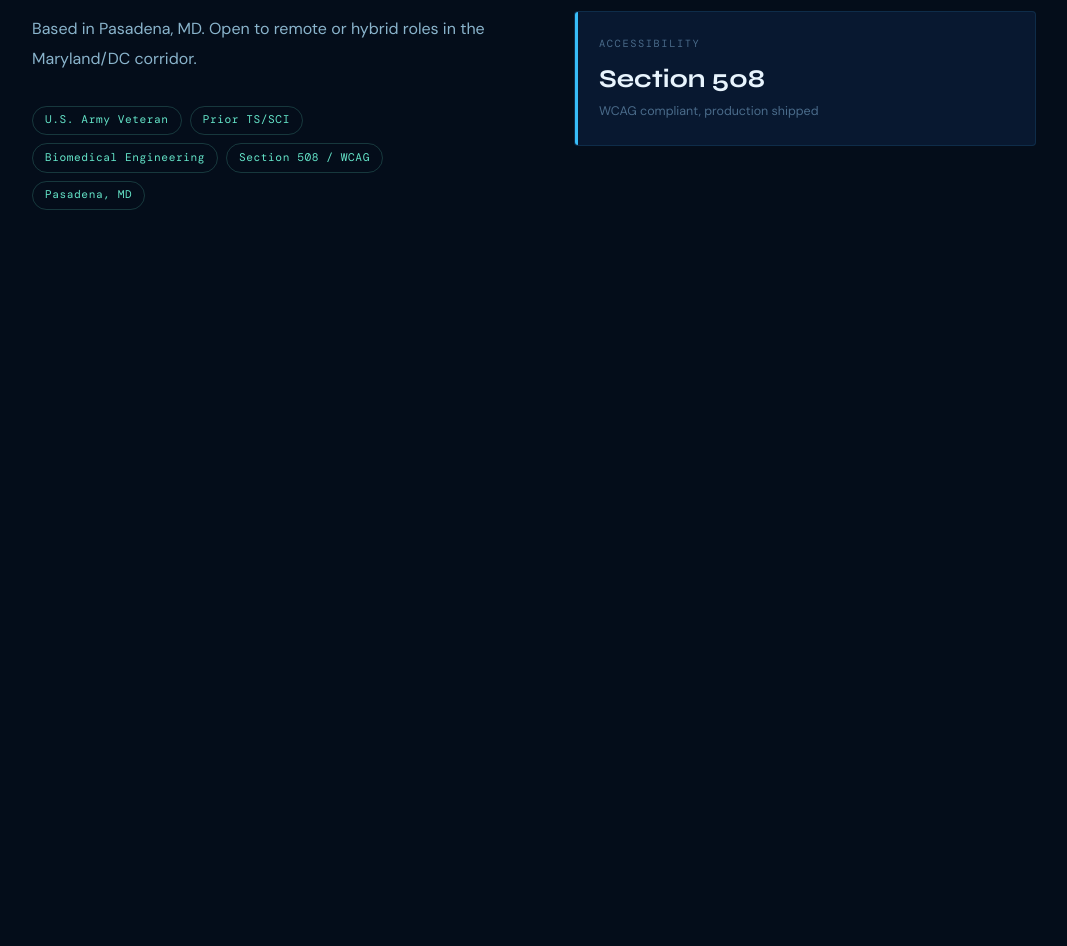
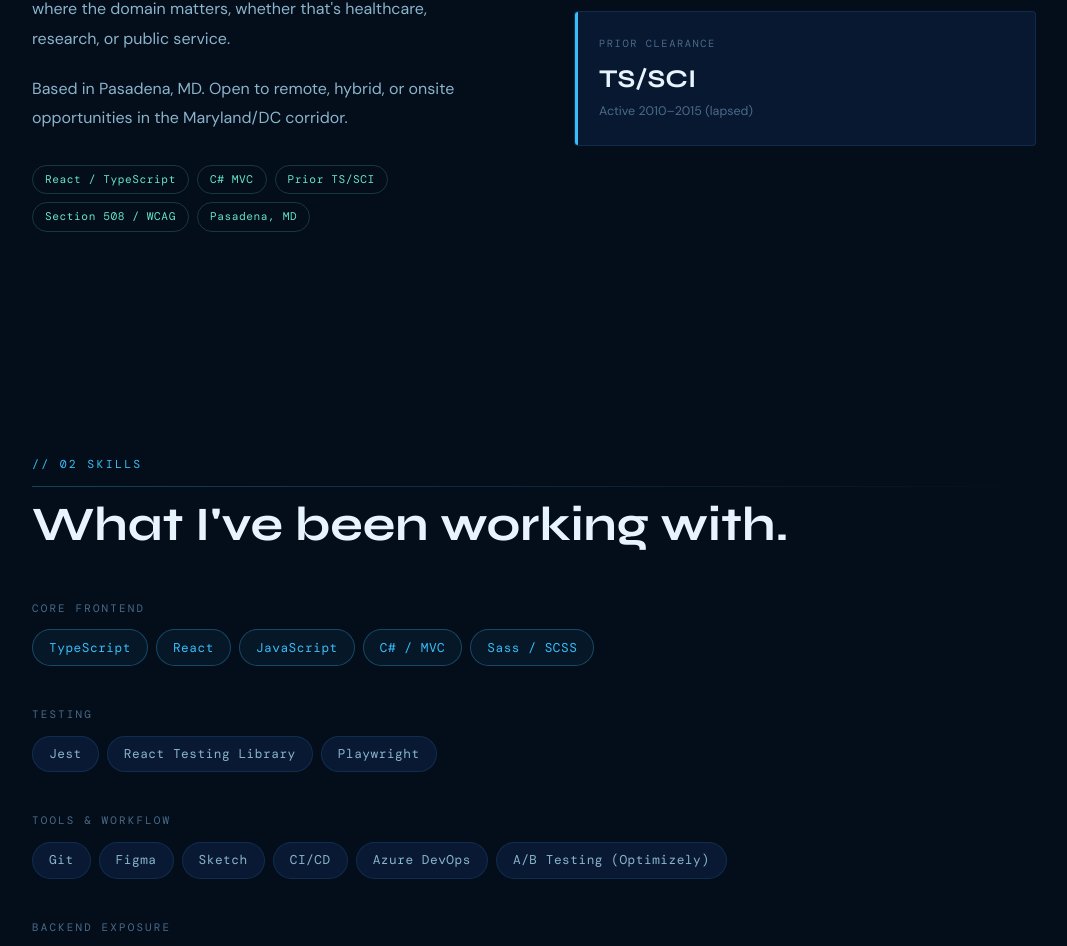
Before and after one commit to rmrose78/rr-dev, a React (Vite) app: page / in a window 1280 px wide. Shown: the part 1377-2323 px from the top of the page, without its empty margins (106-1173 px from the left). Before the commit the page ends 1699 px from the top, so only its background shows below. Built offline with nearby package versions, Linux system fonts and the light colour scheme.

Commit message:
feat: add Skills section with responsive design and animations

```diff
--- a/src/App.tsx
+++ b/src/App.tsx
@@ -1,8 +1,9 @@
 import { useState } from 'react'
 import Nav from '@/components/layout/Nav'
 import Hero from '@/components/sections/Hero'
-import ContactModal from './components/ui/ContactModal'
-import About from './components/sections/About'
+import ContactModal from '@/components/ui/ContactModal'
+import About from '@/components/sections/About'
+import Skills from '@/components/sections/Skills'
 
 export default function App() {
   const [contactOpen, setContactOpen] = useState(false)
@@ -13,7 +14,7 @@ export default function App() {
       <main>
         <Hero onContactClick={() => setContactOpen(true)} />
         <About />
-
+        <Skills />
         <ContactModal
           open={contactOpen}
           onClose={() => setContactOpen(false)}
--- a/src/components/layout/Nav.tsx
+++ b/src/components/layout/Nav.tsx
@@ -6,8 +6,8 @@ import LinkedInIcon from '../ui/LinkedInIcon'
 const NAV_LINKS = [
   { label: 'About', href: '#about' },
   { label: 'Skills', href: '#skills' },
-  { label: 'Experience', href: '#experience' },
-  { label: 'Recommendations', href: '#recommendations' },
+  // { label: 'Experience', href: '#experience' },
+  // { label: 'Recommendations', href: '#recommendations' },
 ]
 
 interface NavProps {
--- a/src/components/sections/About.tsx
+++ b/src/components/sections/About.tsx
@@ -10,19 +10,19 @@ const STAT_CARDS = [
     sub: 'React + TypeScript at TaxSlayer',
   },
   {
+    label: 'Education',
+    value: 'B.S. Biomedical Engineering',
+    sub: 'Honors, UTSA 2020',
+  },
+  {
+    label: 'Veteran',
+    value: 'U.S. Army',
+    sub: 'Human Intelligence (35M), Afghanistan 2012',
+  },
+  {
     label: 'Prior Clearance',
     value: 'TS/SCI',
-    sub: 'Active 2010–2015, U.S. Army (lapsed)',
-  },
-  {
-    label: 'Background',
-    value: 'B.S. BME',
-    sub: 'Biomedical Engineering (Honors), UTSA 2020',
-  },
-  {
-    label: 'Accessibility',
-    value: 'Section 508',
-    sub: 'WCAG compliant, production shipped',
+    sub: 'Active 2010–2015 (lapsed)',
   },
 ]
 
@@ -59,28 +59,29 @@ export default function About() {
           <p className={styles.text}>
             I'm a Frontend Developer with nearly four years of production
             experience in React and TypeScript. My path here went through{' '}
-            <strong>Biomedical Engineering</strong> at UTSA, a U.S. Army
-            deployment to Afghanistan, and frontend training through{' '}
-            <strong>#VetsWhoCode</strong>.
+            <strong>Biomedical Engineering</strong> at UTSA, service as a{' '}
+            <strong>U.S.&nbsp;Army Veteran</strong>, and frontend training
+            through <strong>#VetsWhoCode</strong>.
           </p>
 
           <p className={styles.text}>
-            My goal is building software for <strong>research teams</strong>:
-            tools for biomedical scientists, engineers, and analysts that make
-            complex work more accessible. I care about clean code and interfaces
-            that actually serve the people using them.
+            I care about clean, maintainable code and building interfaces that
+            actually serve the people using them. That includes accessibility. I
+            build with Section 508 and WCAG compliance as a standard practice,
+            not an afterthought. I'm drawn to work where the domain matters,
+            whether that's healthcare, research, or public service.
           </p>
 
           <p className={styles.text}>
-            Based in Pasadena, MD. Open to remote or hybrid roles in the
-            Maryland/DC corridor.
+            Based in Pasadena, MD. Open to remote, hybrid, or onsite
+            opportunities in the Maryland/DC corridor.
           </p>
 
           <div className={styles.tags}>
             {[
-              'U.S. Army Veteran',
+              'React / TypeScript',
+              'C# MVC',
               'Prior TS/SCI',
-              'Biomedical Engineering',
               'Section 508 / WCAG',
               'Pasadena, MD',
             ].map((tag) => (
--- /dev/null
+++ b/src/components/sections/Skills.module.scss
@@ -0,0 +1,112 @@
+@use '@/styles/_variables.scss' as *;
+@use '@/styles/_mixins.scss' as *;
+
+.section {
+  padding: $section-py-mobile $section-px-mobile;
+  max-width: 1100px;
+  margin: 0 auto;
+  min-height: 100vh;
+
+  @include desktop {
+    min-height: unset;
+    padding: $section-py-desktop $section-px-desktop;
+  }
+}
+
+.sectionLabel {
+  font-family: $font-mono;
+  font-size: 0.72rem;
+  color: $electric-blue;
+  letter-spacing: 0.2em;
+  text-transform: uppercase;
+  margin-bottom: 0.75rem;
+}
+
+.divider {
+  width: 100%;
+  height: 1px;
+  background: linear-gradient(to right, $electric-blue, transparent);
+  margin-bottom: 0.75rem;
+  opacity: 0.3;
+}
+
+.title {
+  font-family: $font-heading;
+  font-size: clamp(1.75rem, 5vw, 3rem);
+  font-weight: 700;
+  color: $text-primary;
+  line-height: 1.1;
+  margin-bottom: 2rem;
+
+  @include desktop {
+    margin-bottom: 3rem;
+  }
+}
+
+.grid {
+  display: flex;
+  flex-direction: column;
+  gap: 2rem;
+
+  @include desktop {
+    gap: 2.5rem;
+  }
+}
+
+.group {
+}
+
+.groupLabel {
+  font-family: $font-mono;
+  font-size: 0.68rem;
+  color: $text-muted;
+  letter-spacing: 0.2em;
+  text-transform: uppercase;
+  margin-bottom: 0.75rem;
+}
+
+.pills {
+  display: flex;
+  flex-wrap: wrap;
+  gap: 0.5rem;
+}
+
+.pill {
+  font-family: $font-mono;
+  font-size: 0.75rem;
+  color: $text-secondary;
+  background: rgba(12, 32, 64, 0.7);
+  border: 1px solid $border-subtle;
+  padding: 0.4rem 0.85rem;
+  border-radius: 100px;
+  letter-spacing: 0.04em;
+  cursor: default;
+  transition:
+    color $transition-base,
+    border-color $transition-base,
+    background $transition-base,
+    box-shadow $transition-base;
+
+  &:hover {
+    color: $electric-blue;
+    border-color: $electric-blue;
+    background: $electric-glow;
+    box-shadow: 0 0 12px rgba(56, 189, 248, 0.2);
+  }
+
+  @include desktop {
+    font-size: 0.8rem;
+    padding: 0.45rem 1rem;
+  }
+}
+
+.pillPrimary {
+  composes: pill;
+  color: $electric-blue;
+  border-color: rgba(56, 189, 248, 0.3);
+  background: rgba(56, 189, 248, 0.06);
+
+  &:hover {
+    box-shadow: 0 0 18px rgba(56, 189, 248, 0.3);
+  }
+}
--- /dev/null
+++ b/src/components/sections/Skills.tsx
@@ -0,0 +1,94 @@
+import { motion } from 'framer-motion'
+import { useReducedMotion } from '@/hooks/useReducedMotion'
+import styles from './Skills.module.scss'
+
+const SKILL_GROUPS = [
+  {
+    label: 'Core Frontend',
+    primary: true,
+    skills: ['TypeScript', 'React', 'JavaScript', 'C# / MVC', 'Sass / SCSS'],
+  },
+  {
+    label: 'Testing',
+    primary: false,
+    skills: ['Jest', 'React Testing Library', 'Playwright'],
+  },
+  {
+    label: 'Tools & Workflow',
+    primary: false,
+    skills: [
+      'Git',
+      'Figma',
+      'Sketch',
+      'CI/CD',
+      'Azure DevOps',
+      'A/B Testing (Optimizely)',
+    ],
+  },
+  {
+    label: 'Backend Exposure',
+    primary: false,
+    skills: ['C# / .NET', 'REST APIs', 'SQL', 'Python'],
+  },
+]
+
+const revealVariants = {
+  hidden: { opacity: 0, y: 24 },
+  visible: {
+    opacity: 1,
+    y: 0,
+    transition: { duration: 0.6, ease: 'easeOut' },
+  },
+} as const
+
+export default function Skills() {
+  const shouldReduceMotion = useReducedMotion()
+
+  return (
+    <section id="skills" aria-labelledby="skills-heading">
+      <div className={styles.section}>
+        <motion.div
+          variants={revealVariants}
+          initial={shouldReduceMotion ? 'visible' : 'hidden'}
+          whileInView="visible"
+          viewport={{ once: true, amount: 0.2 }}
+        >
+          <p className={styles.sectionLabel}>// 02 Skills</p>
+          <div className={styles.divider} />
+          <h2 className={styles.title} id="skills-heading">
+            What I've been working with.
+          </h2>
+        </motion.div>
+
+        <motion.div
+          className={styles.grid}
+          variants={revealVariants}
+          initial={shouldReduceMotion ? 'visible' : 'hidden'}
+          whileInView="visible"
+          viewport={{ once: true, amount: 0.1 }}
+        >
+          {SKILL_GROUPS.map((group) => (
+            <div key={group.label} className={styles.group}>
+              <p className={styles.groupLabel}>{group.label}</p>
+              <ul
+                className={styles.pills}
+                role="list"
+                aria-label={`${group.label} skills`}
+              >
+                {group.skills.map((skill) => (
+                  <li
+                    key={skill}
+                    className={group.primary ? styles.pillPrimary : styles.pill}
+                    role="listitem"
+                  >
+                    {skill}
+                  </li>
+                ))}
+              </ul>
+            </div>
+          ))}
+        </motion.div>
+      </div>
+    </section>
+  )
+}
```
